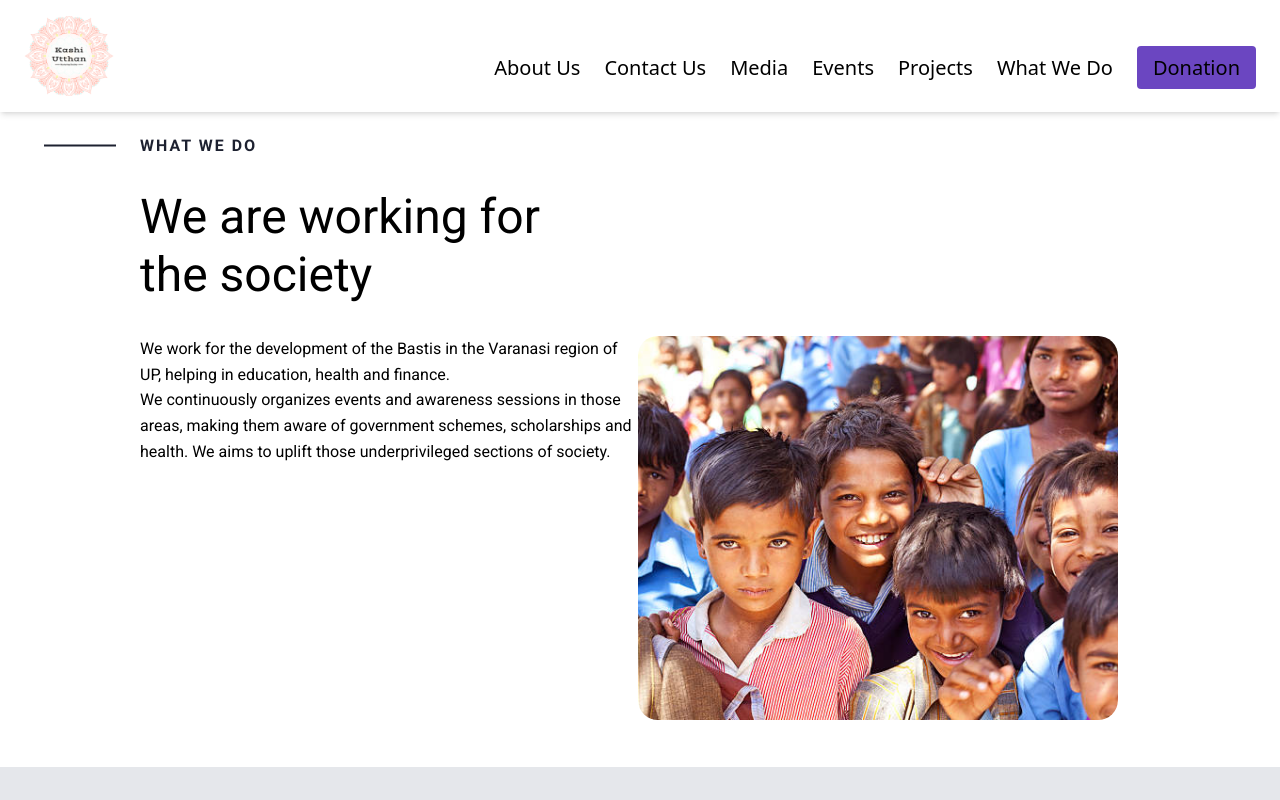
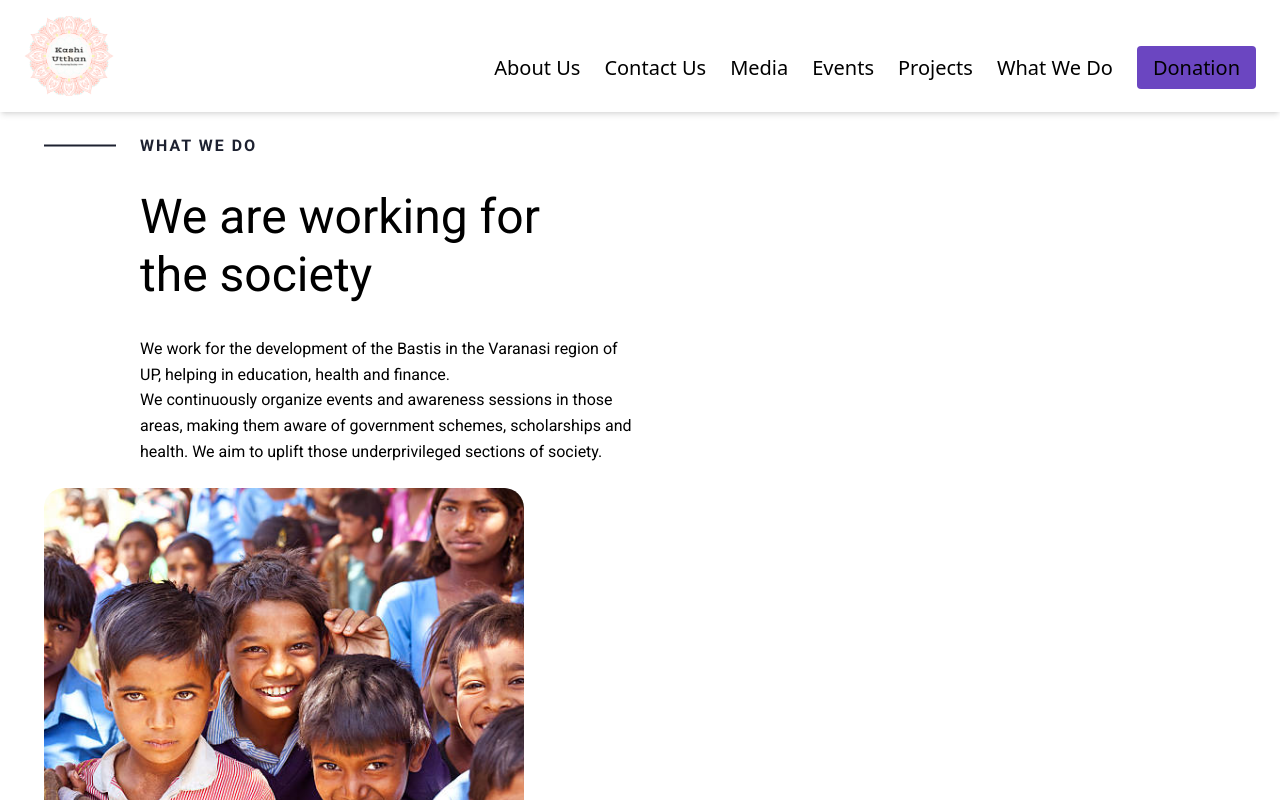
Before and after one commit to Areesha213/figmatempngo, a React (Vite) app: page /what-we-do in a window 1280 px wide. Shown: the top 800 px of the page. Built offline with nearby package versions, Linux system fonts and the light colour scheme.

Commit message:
Update Content1.jsx

```diff
--- a/src/components/Content1.jsx
+++ b/src/components/Content1.jsx
@@ -21,27 +21,27 @@ const Content1 = ({ className = "" }) => {
             </h1>
           </div>
           <div className="self-stretch flex flex-row items-start justify-start max-w-full text-base text-secondary-text">
-            <div className="w-[594px] pl-24  relative leading-[160%] inline-block shrink-0 max-w-full ">
+            <div className="w-[594px] pl-24 relative leading-[160%] inline-block shrink-0 max-w-full">
               <p className="m-0">
                 We work for the development of the Bastis in the Varanasi region
                 of UP, helping in education, health and finance.
               </p>
               <p className="m-0">
-                We continuously organizes events and awareness sessions in those
+                We continuously organize events and awareness sessions in those
                 areas, making them aware of government schemes, scholarships and
-                health. We aims to uplift those underprivileged sections of
+                health. We aim to uplift those underprivileged sections of
                 society.
               </p>
             </div>
-            <div className="flex flex-col max-w-full ">
-              <img
-                className="w-[480px] relative rounded-xl max-h-full object-cover max-w-full mq1300:flex-1"
-                loading="lazy"
-                alt=""
-                src={img2}
-              />
-            </div>
           </div>
+        </div>
+        <div className="flex flex-col max-w-full">
+          <img
+            className="w-[480px] h-auto relative rounded-xl object-cover max-w-full mq1300:flex-1"
+            loading="lazy"
+            alt=""
+            src={img2}
+          />
         </div>
       </div>
     </section>
```
